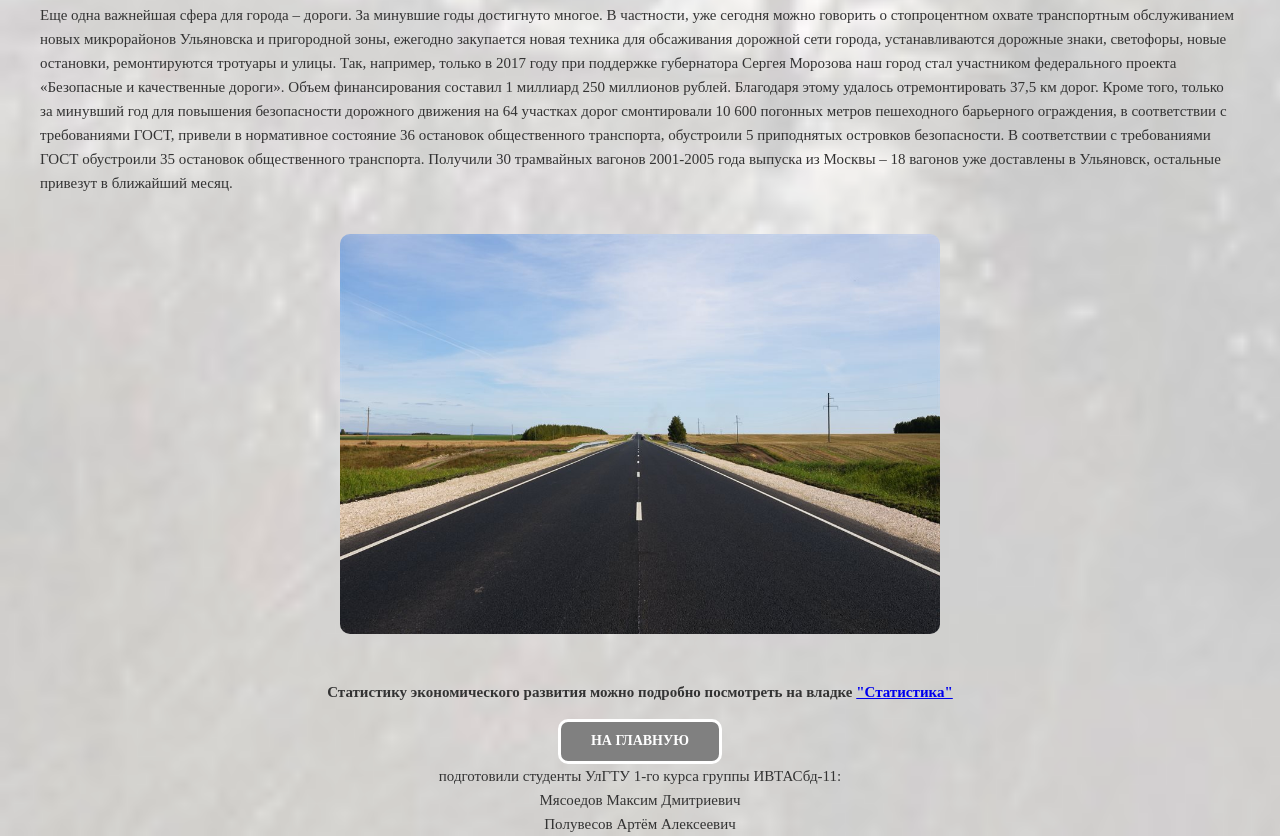
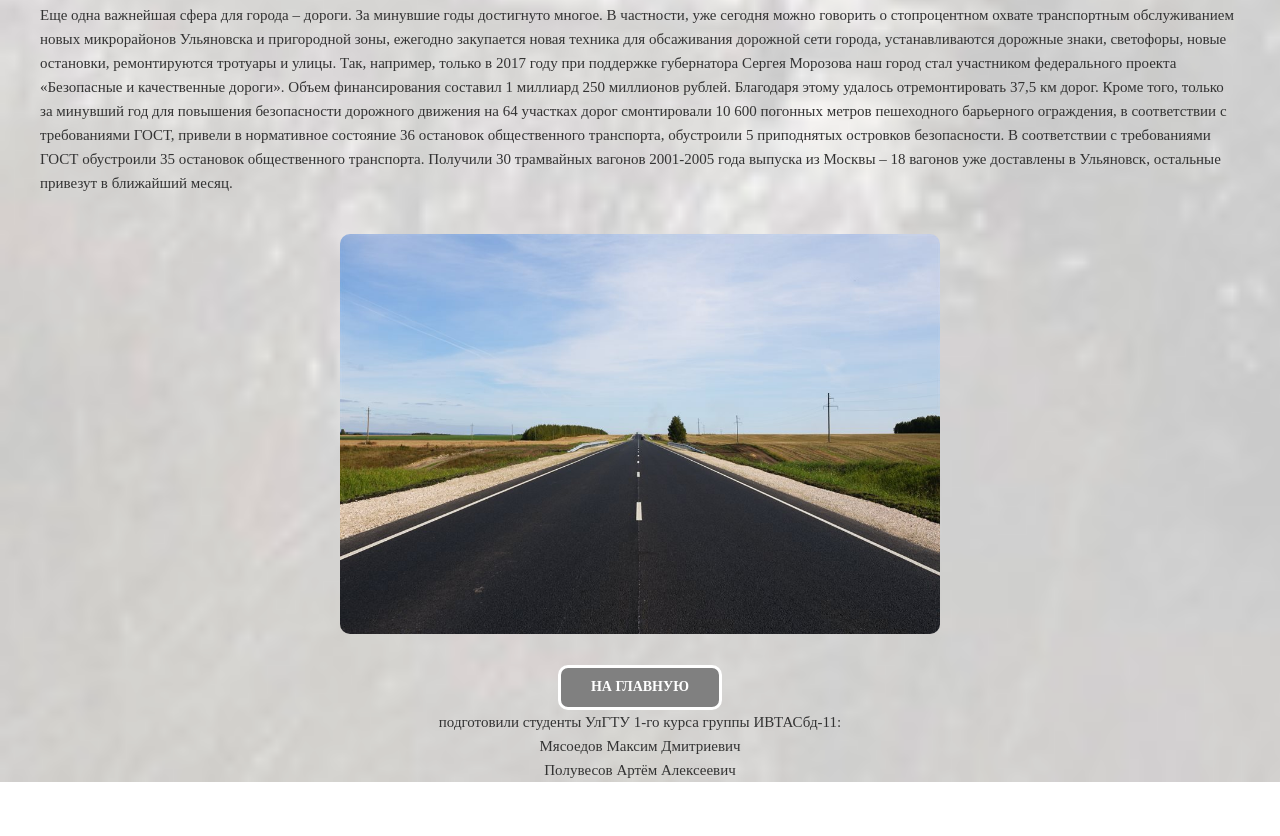
Before and after one commit to maxandart/maxandart.github.io, a plain HTML site: page advantage.html in a window 1280 px wide. Shown: the part 6764-7600 px from the top of the page. After the commit the page ends 7546 px from the top, so only its background shows below. Drawn offline with Linux system fonts and the light colour scheme.

Commit message:
Update advantage.html

```diff
--- a/advantage.html
+++ b/advantage.html
@@ -197,9 +197,6 @@
                         <p>Еще одна важнейшая сфера для города – дороги. За минувшие годы достигнуто многое. В частности, уже сегодня можно говорить о стопроцентном охвате транспортным обслуживанием новых микрорайонов Ульяновска и пригородной зоны, ежегодно закупается новая техника для обсаживания дорожной сети города, устанавливаются дорожные знаки, светофоры, новые остановки, ремонтируются тротуары и улицы. Так, например, только в 2017 году при поддержке губернатора Сергея Морозова наш город стал участником федерального проекта «Безопасные и качественные дороги». Объем финансирования составил 1 миллиард 250 миллионов рублей. Благодаря этому удалось отремонтировать 37,5 км дорог. Кроме того, только за минувший год для повышения безопасности дорожного движения на 64 участках дорог смонтировали 10 600 погонных метров пешеходного барьерного ограждения, в соответствии с требованиями ГОСТ, привели в нормативное состояние 36 остановок общественного транспорта, обустроили 5 приподнятых островков безопасности. В соответствии с требованиями ГОСТ обустроили 35 остановок общественного транспорта. Получили 30 трамвайных вагонов 2001-2005 года выпуска из Москвы – 18 вагонов уже доставлены в Ульяновск, остальные привезут в ближайший месяц.</p><br>
 
                         <center><img class="im" src="images/road.jpg" width="50%" height="400px" ></center><br>
-
-                        <center><p><b>Статистику экономического развития можно подробно посмотреть на владке <a href="statistics.html">"Статистика"</a></b> </p></center>
-
                     </div>
                 <a class="btn_2" href="index.html">на главную</a>
 
```
